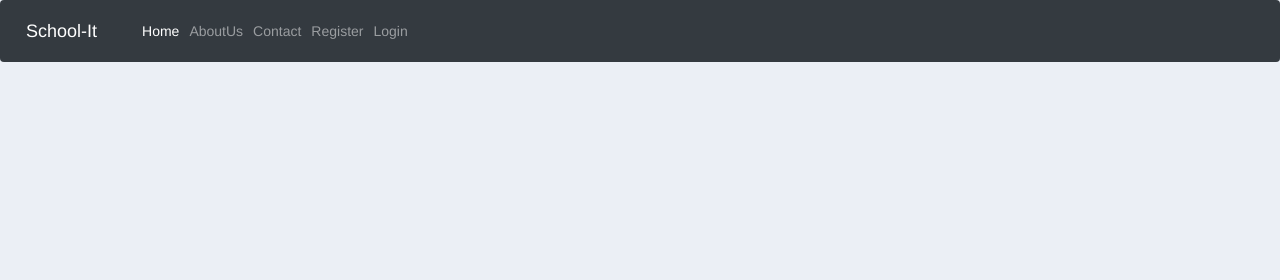
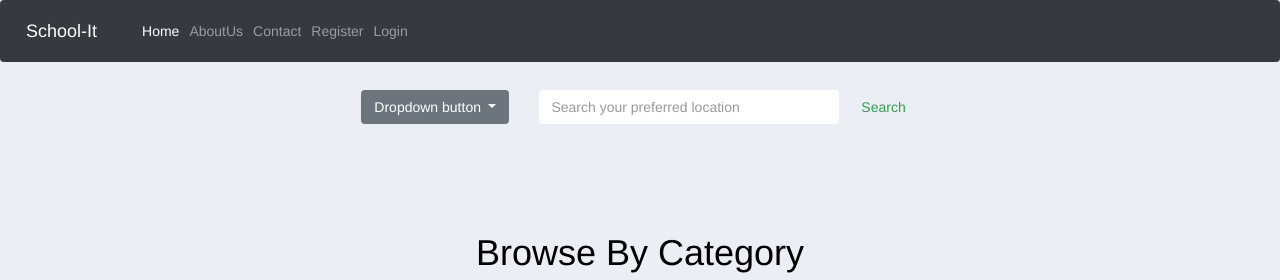
Before and after one commit to KiranGhumare/School-Recommendation-System, a Django app: page / in a window 1280 px wide. Shown: the top 280 px of the page. Run offline with Django 3.2, Linux system fonts and the light colour scheme; some libraries are stand-ins or nearby versions.

Commit message:
Update index.html

```diff
--- a/school/sch/templates/sch/index.html
+++ b/school/sch/templates/sch/index.html
@@ -1,47 +1,55 @@
 {% extends 'sch/main.html' %}
 {% load static %}
 {% block content %}
+    	<nav class="navbar navbar-light" >
+  <form class="form-inline">
+  	<div style="margin-right: 30px;">
+  	<div class="dropdown">
+  <button class="btn btn-secondary dropdown-toggle" type="button" id="dropdownMenuButton" data-toggle="dropdown" aria-haspopup="true" aria-expanded="false">
+    Dropdown button
+  </button>
+  <div class="dropdown-menu" aria-labelledby="dropdownMenuButton">
+    <a class="dropdown-item" href="{% url 'category' %}">Day School</a>
+    <a class="dropdown-item" href="#">Play School</a>
+    <!-- <a class="dropdown-item" href="#">Something else here</a> -->
+  </div>
+</div>
+</div>
+<div>
+    <input class="form-control mr-sm-2" style="width: 300px;"  type="search" placeholder="Search your preferred location" aria-label="Search">
+    <button class="btn btn-outline-success my-2 my-sm-0" type="submit">Search</button>
+</div>
+  </form>
+</nav>
 
-<!-- <img style="border: 2px solid black;margin-left:100px;margin-top: 50px; display:float;
-float:left;"src="{% static 'images/image19.png' %}">
-<div style="margin-top:200px;margin-left:700px; margin-right:50px;">
-<h2 style="color:#3C9ADD;">About Us</h2>
 <br>
-<p>Lorem ipsum dolor sit amet, consectetur adipiscing elit. Quisque finibus laoreet arcu, a molestie nisl lacinia mollis. Sed maximus nisi eget pulvinar iaculis. Proin venenatis ac ipsum id rutrum. Proin vitae ipsum vel erat efficitur convallis at sed augue. </p>
-<p>
-Sed lacinia aliquet nulla, a semper elit consequat vel. Interdum et malesuada fames ac ante ipsum primis in faucibus. Aliquam lobortis, purus ut vulputate gravida, nulla ex pellentesque neque, sit amet vestibulum nunc odio maximus nisl. Proin pretium, quam a sodales vehicula, orci augue aliquam nisi, non eleifend magna ex condimentum dolor. </p>
-</div>
+<br>
+<hr style="color: black;">
+<h1 style="text-align: center;color: black;"> Browse By Category </h1>
+<br>
 
-<a href="#"><button style="position: absolute;top:500px;left:900px;" class=" btn btn-danger">Book an Appointment</button></a>
-<div style="margin-top:300px; margin-left: 100px;margin-right: 100px;">
-<h2 style="color:#2B1DEA;background-color:#3AE7C9; text-align: center;">SERVICES</h2></div>
-<div>
-<img style="margin-left: 100px;margin-top: 50px;" src="{% static 'images/image21.png' %}">
-<img style="margin-left: 100px;margin-top: 50px;" src="{% static 'images/image24.png' %}">
-<img style="margin-left: 100px;margin-top: 50px;" src="{% static 'images/image25.png' %}">
-</div>
-<br>
-<h2 style="color:#2B1DEA;background-color:#3AE7C9; text-align: center;margin-left: 100px;margin-right: 100px;">WE CARE</h2></div>
-<img style="margin-top:100px;margin-left:1000px;float:right;margin-right: 100px;"src="{% static 'images/image5.png' %}">
-<div style="margin-left: 100px;position: absolute;top:1350px;">
-  <h2 style="color:#2B1DEA;">We Care</h2>
-
-  <p style="margin-right: 900px;">
+<center>
 
 
-    Lorem ipsum dolor sit amet, consectetur adipiscing elit. Quisque finibus laoreet arcu, a molestie nisl lacinia mollis. Sed maximus nisi eget pulvinar iaculis. Proin venenatis ac ipsum id rutrum. Proin vitae ipsum vel erat efficitur convallis at sed augue.
-
-    Sed lacinia aliquet nulla, a semper elit consequat vel. Interdum et malesuada fames ac ante ipsum primis in faucibus. Aliquam lobortis, purus ut vulputate gravida, nulla ex pellentesque neque, sit amet vestibulum nunc odio maximus nisl. Proin pretium, quam a sodales vehicula, orci augue aliquam nisi, non eleifend magna ex condimentum dolor.
+        <div class="container">
+            <a  href="{% url 'category' %}" >
+               <div class="box" id="st-box" class="card" style="width: 25rem;">
+  <img src="{% static 'images/bg.jpg' %}" class="card-img-top" alt="...">
+  <div class="card-body" style="background-color: white;">
+    <p class="card-text" style="color:black;font-weight: bold; font-size: 25px;"> Day School</p>
+  </div>
+</div></a>
+            <a href="#" >
+               <div class="box" id="rd-box"class="card" style="width: 25rem;">
+  <img src="{% static 'images/bg.jpg' %}" class="card-img-top" alt="...">
+  <div class="card-body" style="background-color: white;">
+    <p class="card-text"style="color:black;font-weight: bold; font-size: 25px;">Play School</p>
+  </div>
+</div>
+            </a>
 
 
-</p>
-<br>
-<br>
-<div style="margin-top: 50px;"><h3>
-<span style="font-size:20px;"class="glyphicon glyphicon-earphone"> 12345678</span> <span></span></h3>
- <h3><span style="font-size:20px;"class="glyphicon glyphicon-envelope"> ertyu@gmail.com</span></h3> </div>
-</div>
+        </div>
+        </center>
 
- -->
-<!-- <img style=" position:absolute; top:300px; left:400px;"src="{% static 'images/image12.png' %}"> -->
 {% endblock %}
```
